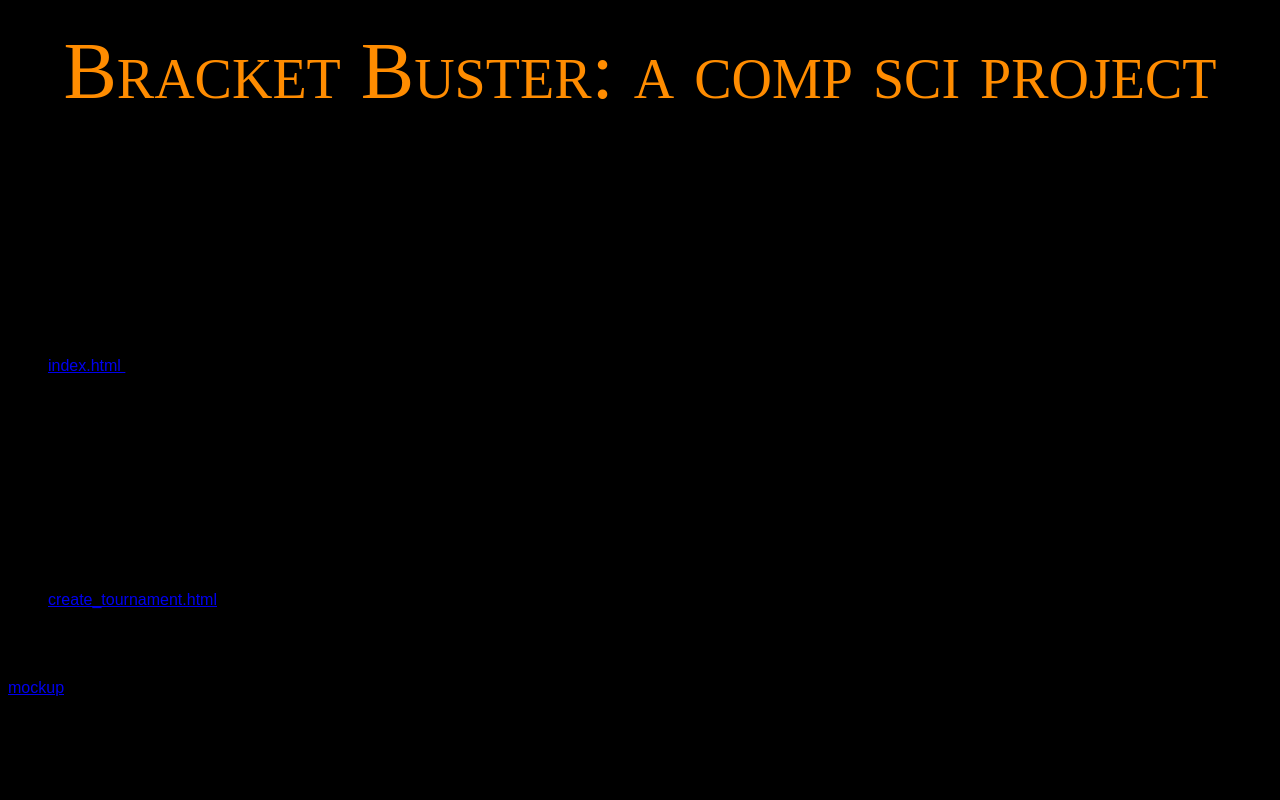
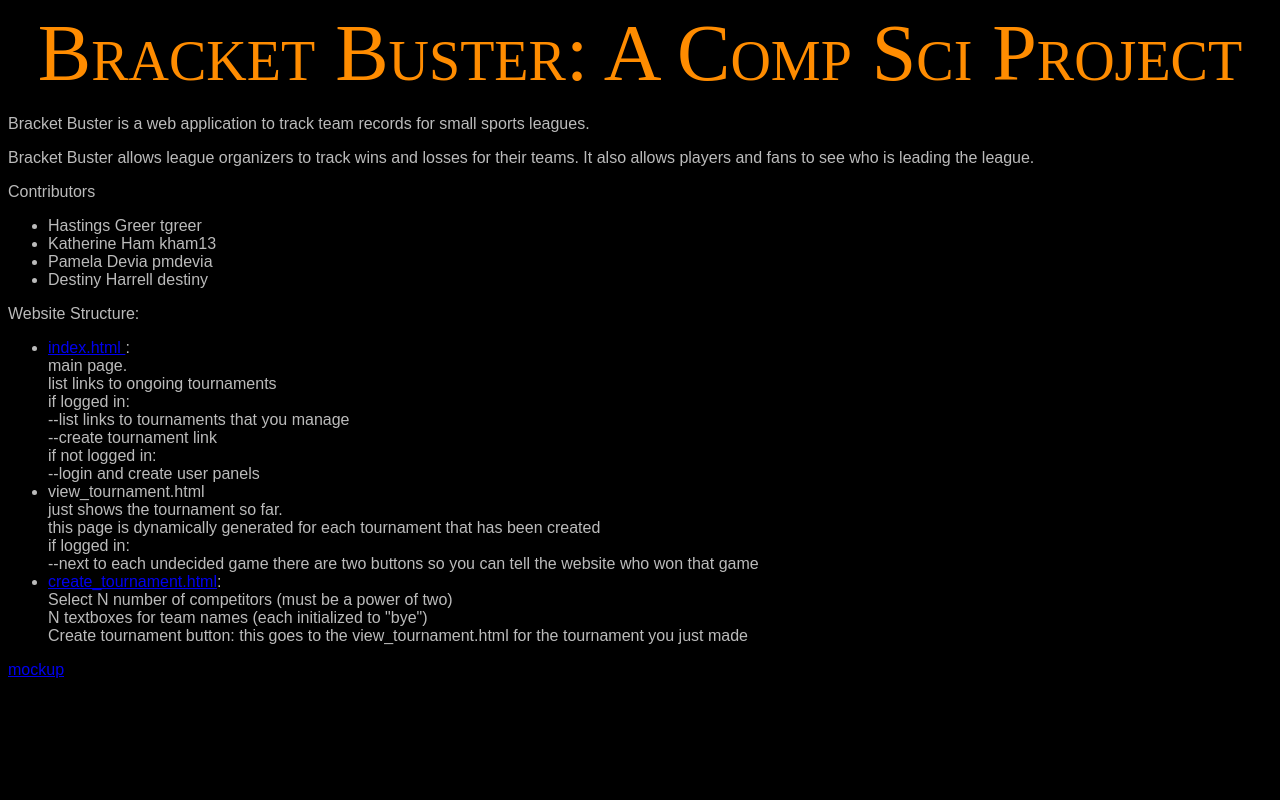
Before and after one commit to HastingsGreer/tournament-website, a PHP site: page / in a window 1280 px wide. Run offline with PHP 8.4, Linux system fonts and the light colour scheme.

Commit message:
Converting to styles.css

```diff
--- a/index.html
+++ b/index.html
@@ -1,24 +1,23 @@
 <html>
 <head>
-<<<<<<< HEAD
     <title>Bracket Buster!</title>
     <link type="text/css" href="mockup/styles.css" rel="stylesheet">
->>>>>>> 9889c82322a705b5a89929199e5dbfacfd5e2b9f
+
 </head>
 <body>
-<div id="title">Bracket Buster: a comp sci project</div>
+<div id="home_screen">
+<div id="title">Bracket Buster: A Comp Sci Project</div>
 <div><p>Bracket Buster is a web application to track team records for small sports leagues.</p>
     <p> Bracket Buster allows league organizers to track wins and losses for their teams. It also allows players and
         fans to see who is leading the league. </p></div>
 <div> Contributors</div>
 <ul>
     <li> Hastings Greer tgreer</li>
-    <li> Katherine Ham kham13 </li>
-    <li> Pamela Devia pmdevia </li>
-    <li> Destiny </li>
+    <li> Katherine Ham kham13</li>
+    <li> Pamela Devia pmdevia</li>
+    <li> Destiny Harrell destiny</li>
 
 </ul>
-
 Website Structure:
 <ul>
     <li>
@@ -30,13 +29,15 @@
         --create tournament link<br>
         if not logged in:<br>
         --login and create user panels
-    </li><li>
+    </li>
+    <li>
         view_tournament.html<br>
         just shows the tournament so far.<br>
         this page is dynamically generated for each tournament that has been created<br>
         if logged in:<br>
         --next to each undecided game there are two buttons so you can tell the website who won that game
-    </li><li>
+    </li>
+    <li>
         <a href=mockup/create_tournament.html> create_tournament.html</a>:<br>
         Select N number of competitors (must be a power of two)<br>
         N textboxes for team names (each initialized to "bye")<br>
@@ -45,8 +46,7 @@
     </li>
 </ul>
 
-
-  <a href="mockup/" > mockup </a>
-
+<a href="mockup/"> mockup </a>
+</div>
 </body>
 </html>
--- a/mockup/index.html
+++ b/mockup/index.html
@@ -1,7 +1,7 @@
 <html>
 <head>
 <title>Bracket Buster!</title>
-<link type="text/css" href="index.css" rel="stylesheet">
+<link type="text/css" href="styles.css" rel="stylesheet">
 </head>
 <body>
   <div id="login-section">
--- a/mockup/styles.css
+++ b/mockup/styles.css
@@ -1,6 +1,9 @@
 html{
     font-family: sans-serif;
     background-color: #000000;
+}
+#home_screen{
+    color:#bbbbbb;
 }
 #login-section{
     width: 50%;
```
Lines whose indentation alone changed are shown as unchanged.
